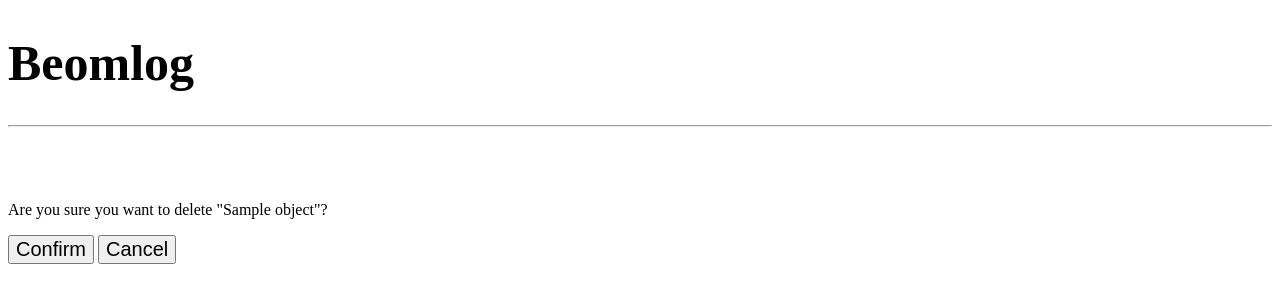
After one commit to beommaker/beomlog, a Django app: template beomlog/blog/templates/_delete.html in a window 1280 px wide. The commit adds this page. Shown: the top 303 px of the page. Run offline with Django 3.2, Linux system fonts and the light colour scheme; the template is opened without the code that fills it: most values are stand-ins (such as "Sample title", 1, 10 or a date in 2020); parts of the project's set-up code (start-up, migrations or seed data) failed here and were passed over.

Commit message:
feat(blog): add delete function
https://trello.com/c/XBOGu2XY

```diff
--- /dev/null
+++ b/beomlog/blog/templates/_delete.html
@@ -0,0 +1,11 @@
+{% extends 'base.html' %}
+
+{% block content %}
+    <form method="post">{% csrf_token %}
+        <p>Are you sure you want to delete "{{ object }}"?</p>
+        <button type="submit" style="font-size: 20px;">Confirm</button>
+        <a href="{% url 'detail' object.id %}">
+            <button type="button" style="font-size: 20px;">Cancel</button>
+        </a>
+    </form>
+{% endblock %}
--- a/beomlog/blog/templates/detail.html
+++ b/beomlog/blog/templates/detail.html
@@ -5,4 +5,9 @@
     <a href="{% url 'update' object.id %}">
         <button type="button" style="font-size: 20px;">Update</button>
     </a>
+    <br>
+    <br>
+    <a href="{% url 'delete' object.id %}">
+        <button type="button" style="font-size: 20px;">Delete</button>
+    </a>
 {% endblock %}
--- a/beomlog/blog/urls.py
+++ b/beomlog/blog/urls.py
@@ -1,10 +1,11 @@
 from django.urls import path, include
 
-from beomlog.blog.views import PostListView, PostDetailView, PostCreateView, PostUpdateView
+from beomlog.blog.views import PostListView, PostDetailView, PostCreateView, PostUpdateView, PostDeleteView
 
 urlpatterns = [
     path('', PostListView.as_view(), name='home'),
     path('<int:pk>/', PostDetailView.as_view(), name='detail'),
     path('create/', PostCreateView.as_view(), name='create'),
     path('<int:post_pk>/update/', PostUpdateView.as_view(), name='update'),
+    path('<int:post_pk>/delete/', PostDeleteView.as_view(), name='delete'),
 ]
```
Also changed, not shown: beomlog/blog/views.py (+10 -2 lines).
